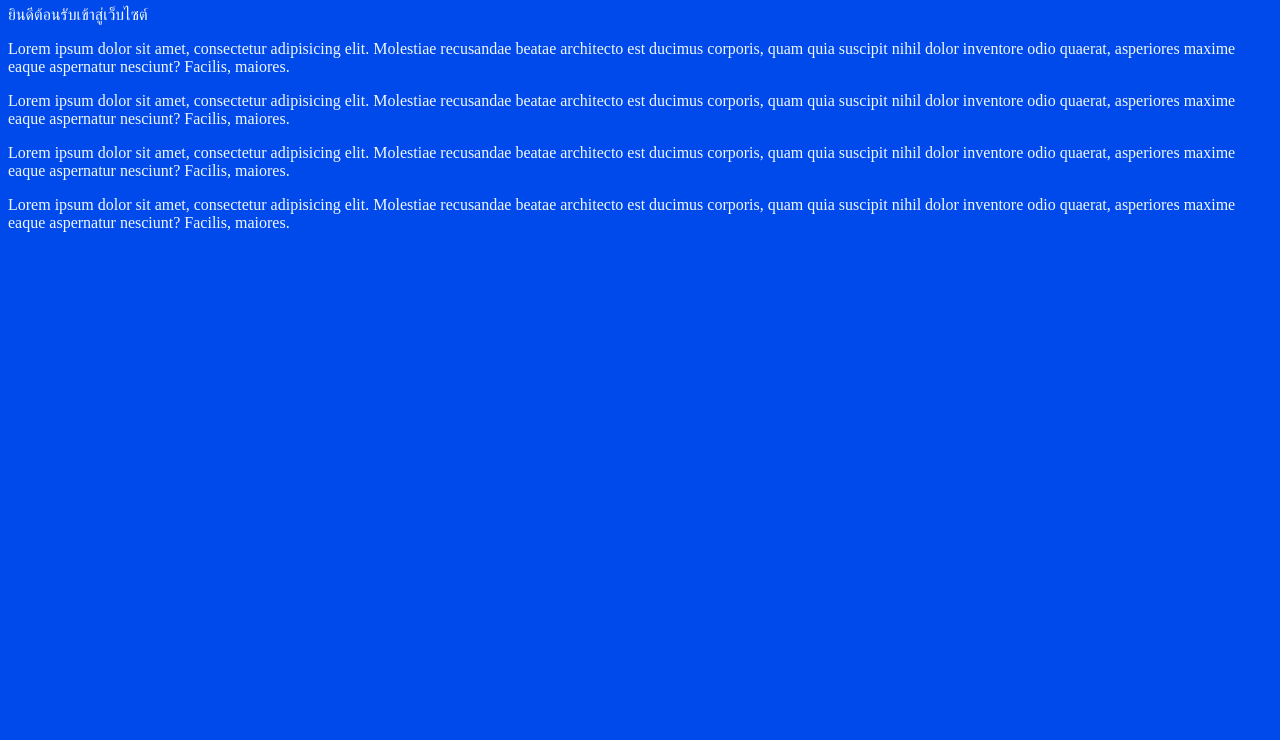
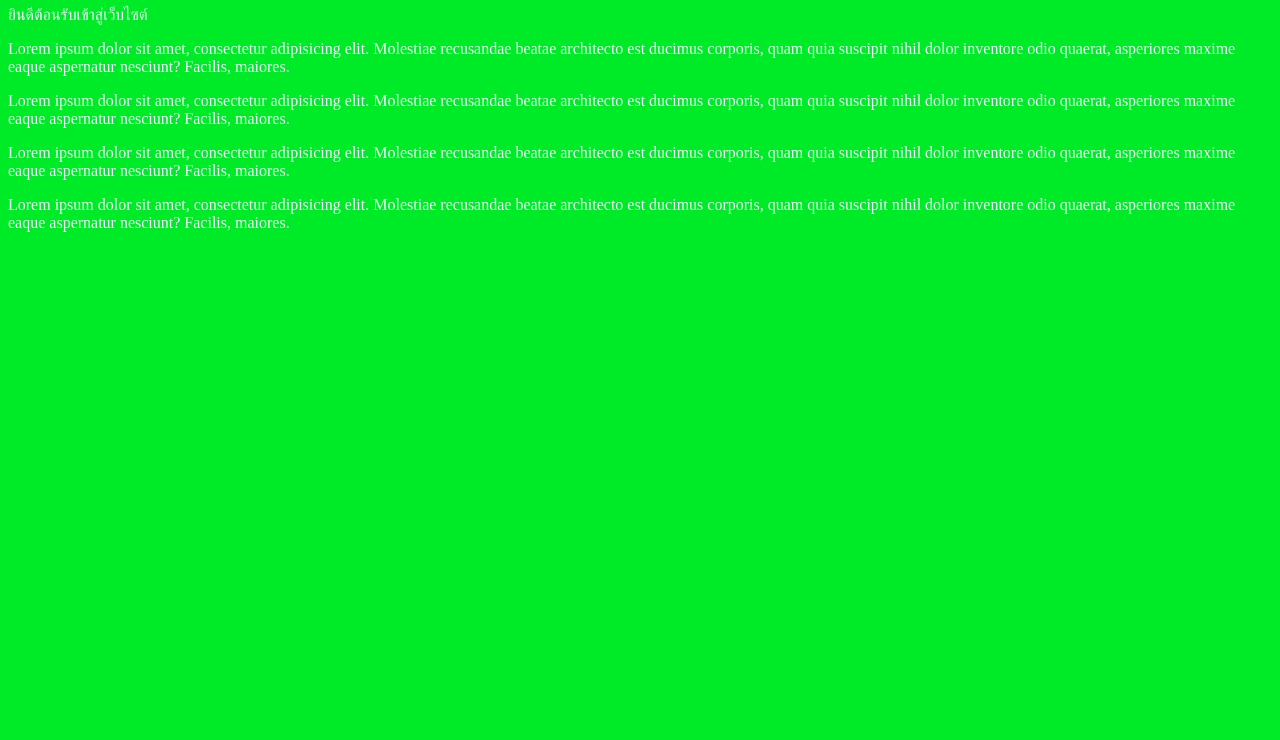
Before and after one commit to kake9857/git-workshop2, a plain HTML site: page index.html in a window 1280 px wide. Shown: the part 60-800 px from the top of the page. Drawn offline with Linux system fonts and the light colour scheme.

Commit message:
chang bg color

```diff
--- a/css/style.css
+++ b/css/style.css
@@ -1,4 +1,4 @@
 body {
-background-color: rgb(0, 74, 235);
+background-color: rgb(0, 235, 39);
 color: aliceblue;
 }
```
